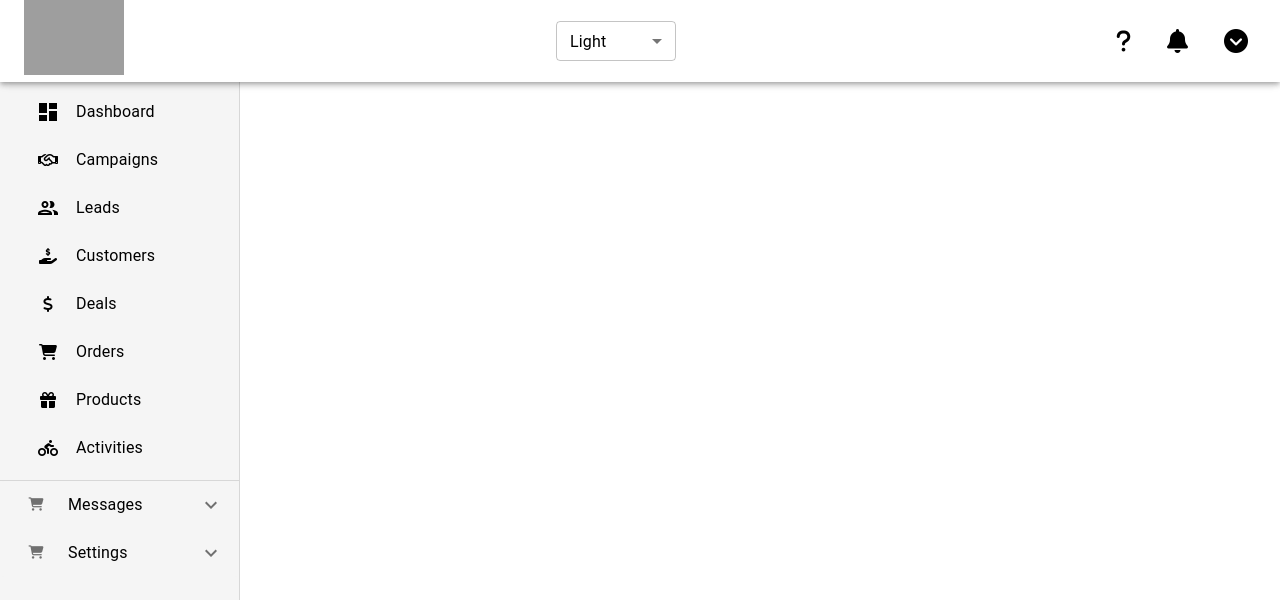
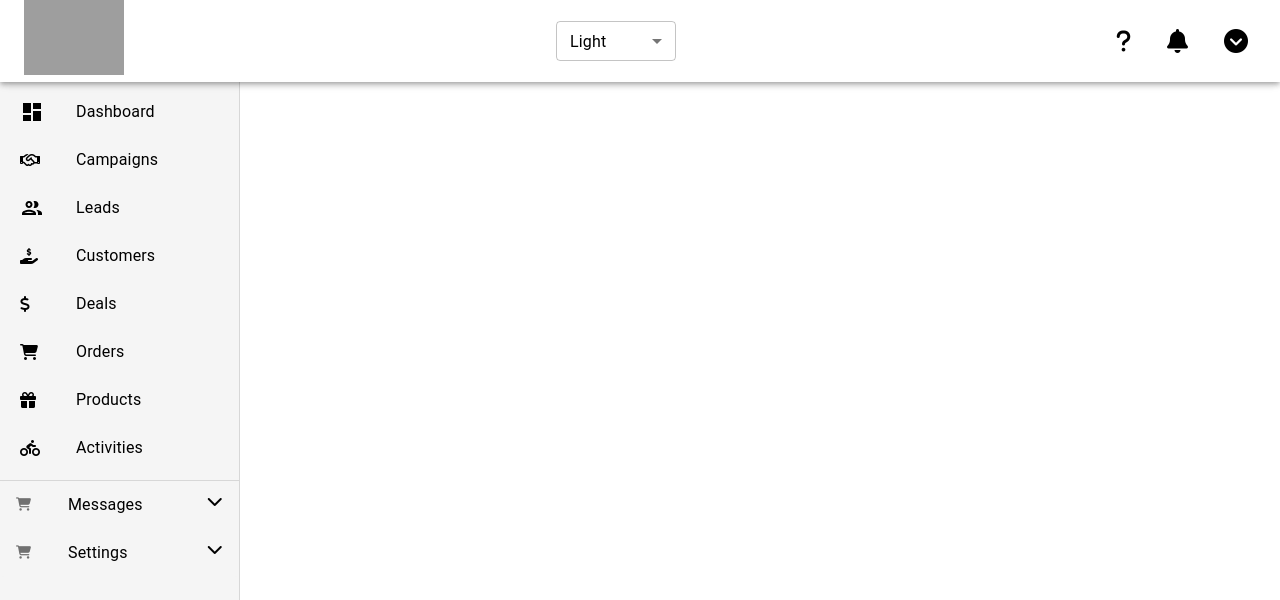
Before and after one commit to yuvraj08-netweb/Dashboard, a React (Vite) app: page / in a window 1280 px wide. Shown: the top 600 px of the page. Built offline with nearby package versions, Linux system fonts and the light colour scheme; grey boxes are pictures that could not be loaded.

Commit message:
corrected displacement of the icon on opening and closing of the drawer

```diff
--- a/src/components/SideBar.jsx
+++ b/src/components/SideBar.jsx
@@ -19,7 +19,6 @@ import MailIcon from "@mui/icons-material/Mail";
 import Accordion from "@mui/material/Accordion";
 import AccordionSummary from "@mui/material/AccordionSummary";
 import AccordionDetails from "@mui/material/AccordionDetails";
-import ExpandMoreIcon from "@mui/icons-material/ExpandMore";
 import { IconButton, Tooltip, useTheme } from "@mui/material";
 import ThemeSwitcher from "../theme/ThemeSwitcher";
 import { useState } from "react";
@@ -191,12 +190,12 @@ export default function MiniDrawer({ upperLinks, accordionData }) {
                   backgroundColor: "transparent",
                   transition: "background-color 300ms ease, color 300ms ease",
                   "&:hover": {
-                    backgroundColor: theme.palette.primary.main,
-                    color: "#fff",
-                  },
-                  "&:hover .MuiListItemIcon-root": {
-                    color: "#fff",
-                  },
+                      backgroundColor: theme.palette.primary.light,
+                      color: theme.palette.primary.main,
+                    },
+                    "&:hover .MuiListItemIcon-root": {
+                      color: theme.palette.primary.main,
+                    },
                 }}
               >
                 <ListItemButton
@@ -206,13 +205,11 @@ export default function MiniDrawer({ upperLinks, accordionData }) {
                     px: 2.5,
                     display: "flex",
                     alignItems: "center",
-                    justifyContent: "center",
                   }}
                 >
                   <ListItemIcon
                     sx={{
                       display: "flex",
-                      justifyContent: "center",
                       transition: "margin-right 400ms",
                       color:
                         index === 0
@@ -225,9 +222,9 @@ export default function MiniDrawer({ upperLinks, accordionData }) {
                   <ListItemText
                     primary={item.linkText}
                     sx={{
-                      opacity: open ? 1 : 0,
-                      visibility: open ? "visible" : "hidden",
-                      transition: "opacity 400ms, visibility 0ms 400ms",
+                      // opacity: open ? 1 : 0,
+                      // visibility: open ? "visible" : "hidden",
+                      // transition: "opacity 400ms, visibility 0ms 400ms",
                       whiteSpace: "nowrap",
                       overflow: "hidden",
                       textOverflow: "ellipsis",
@@ -254,33 +251,33 @@ export default function MiniDrawer({ upperLinks, accordionData }) {
                 }}
               >
                 <AccordionSummary
-                  expandIcon={open ? <ExpandMoreIcon /> : null}
                   aria-controls={`panel${index}-content`}
                   id={`panel${index}-header`}
                   sx={{
                     minHeight: 48,
                     display: "flex",
                     alignItems: "center",
-                    justifyContent: "flex-start", // Keep everything aligned to the left
                     padding: "0px 16px", // Same padding as the upper list
                     // transition: "all 400ms ease", // Smooth layout changes
                     "& .MuiAccordionSummary-content": {
                       margin: 0,
                       display: "flex",
                       alignItems: "center",
-                      justifyContent: open ? "flex-start" : "center", // Align content dynamically
                       gap: "12px",
                       width: "100%",
-                      transition: "all 400ms ease", // Smooth transitions for content layout
+                      // transition: "all 400ms ease", // Smooth transitions for content layout
                     },
                     backgroundColor: "transparent",
-                    transition: "background-color 300ms ease, color 300ms ease",
+                    // transition: "background-color 300ms ease, color 300ms ease",
                     "&:hover": {
-                      backgroundColor: theme.palette.primary.main,
-                      color: "#fff",
+                      backgroundColor: theme.palette.primary.light,
+                      color: theme.palette.primary.main,
                     },
                     "&:hover .MuiListItemIcon-root": {
-                      color: "#fff",
+                      color: theme.palette.primary.main,
+                    },
+                    "&:hover .css-1umw9bq-MuiSvgIcon-root": {
+                      color: theme.palette.primary.main,
                     },
                   }}
                 >
@@ -288,7 +285,6 @@ export default function MiniDrawer({ upperLinks, accordionData }) {
                     sx={{
                       minWidth: 40, // Fixed width for consistency
                       display: "flex",
-                      justifyContent: "center",
                       alignItems: "center",
                       transition: "margin-right 400ms", // Smooth margin change
                     }}
@@ -298,16 +294,18 @@ export default function MiniDrawer({ upperLinks, accordionData }) {
 
                   <Typography
                     sx={{
-                      opacity: open ? 1 : 0, // Smooth opacity change
-                      transform: open ? "translateX(0)" : "translateX(-10px)", // Smooth sliding effect
-                      visibility: open ? "visible" : "hidden", // Ensure smooth hiding
-                      transition: "opacity 300ms ease, transform 300ms ease", // Smooth fade and slide
+                      width: "100%",
                       whiteSpace: "nowrap",
                       overflow: "hidden",
                       textOverflow: "ellipsis",
+                      display: "flex",
+                      justifyContent:"space-between",
                     }}
                   >
                     {accordion.title}
+
+                    {expandedIndex === index ?  <i className="fa fa-chevron-up"></i> :  <i className="fa fa-chevron-down"></i>}
+
                   </Typography>
                 </AccordionSummary>
 
@@ -321,7 +319,6 @@ export default function MiniDrawer({ upperLinks, accordionData }) {
                         px: 2.5,
                         display: "flex",
                         alignItems: "center",
-                        justifyContent: open ? "flex-start" : "center", // Align content dynamically
                         gap: "12px", // Space between icon and text
                         // transition: "all 300ms ease", // Smooth layout change
                         backgroundColor: "transparent",
@@ -339,7 +336,6 @@ export default function MiniDrawer({ upperLinks, accordionData }) {
                         sx={{
                           minWidth: 40, // Consistent width for icons
                           display: "flex",
-                          justifyContent: "center",
                           alignItems: "center",
                         }}
                       >
@@ -349,13 +345,6 @@ export default function MiniDrawer({ upperLinks, accordionData }) {
                       <ListItemText
                         primary={item.linkText}
                         sx={{
-                          opacity: open ? 1 : 0, // Smooth opacity transition
-                          transform: open
-                            ? "translateX(0)"
-                            : "translateX(-10px)", // Slide effect
-                          visibility: open ? "visible" : "hidden", // Avoid sudden disappearance
-                          transition:
-                            "opacity 300ms ease, transform 300ms ease", // Smooth transition
                           whiteSpace: "nowrap",
                           overflow: "hidden",
                           textOverflow: "ellipsis",
--- a/src/theme/theme.js
+++ b/src/theme/theme.js
@@ -21,7 +21,7 @@ export const darkTheme = {
 export const customTheme = {
   palette: {
     mode:"light",
-    primary: { main: "#1457c9" },
+    primary: { main: "rgb(20, 87, 201)",light: "#cfe0fc" },
     background: { default: "#eee", paper: "#fff" },
     text: { primary: "#000" },
   },
```
